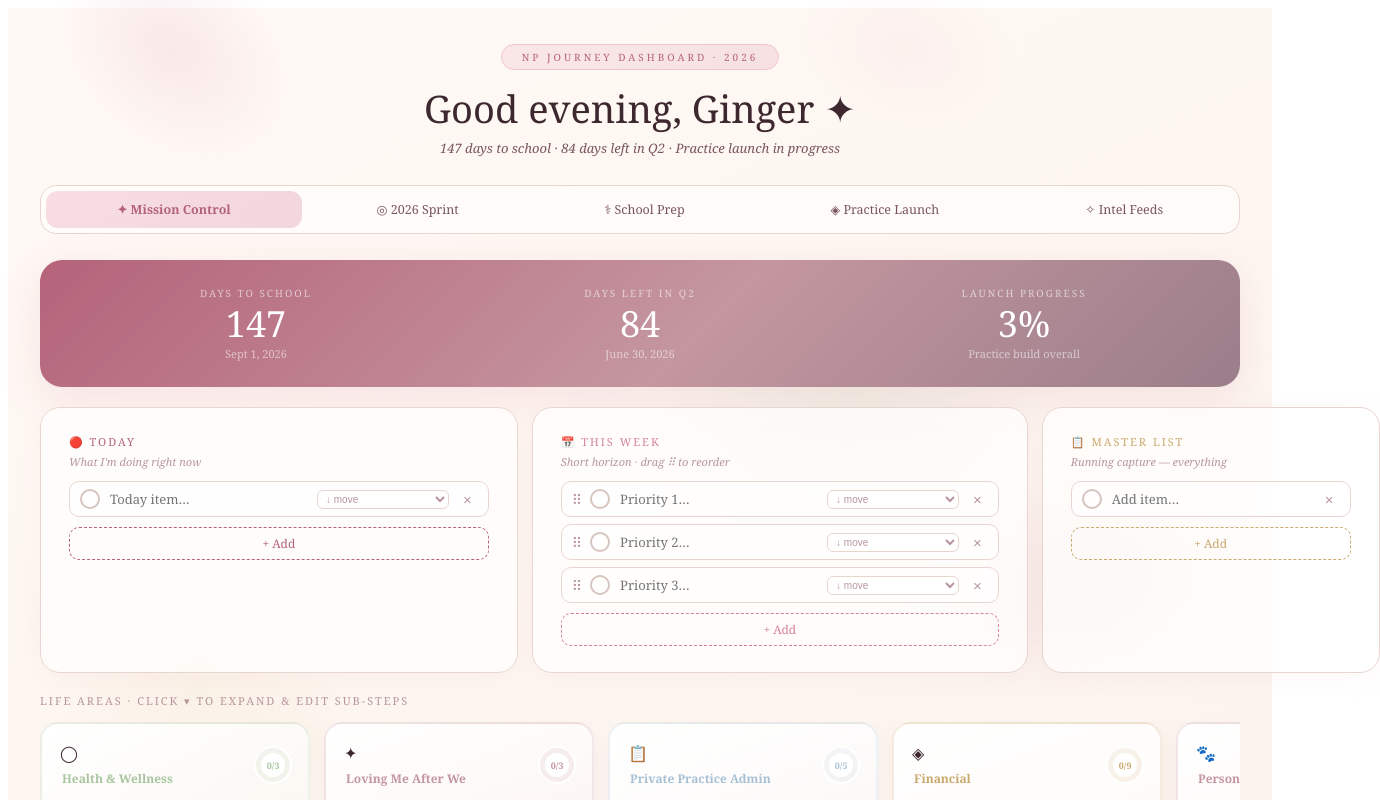
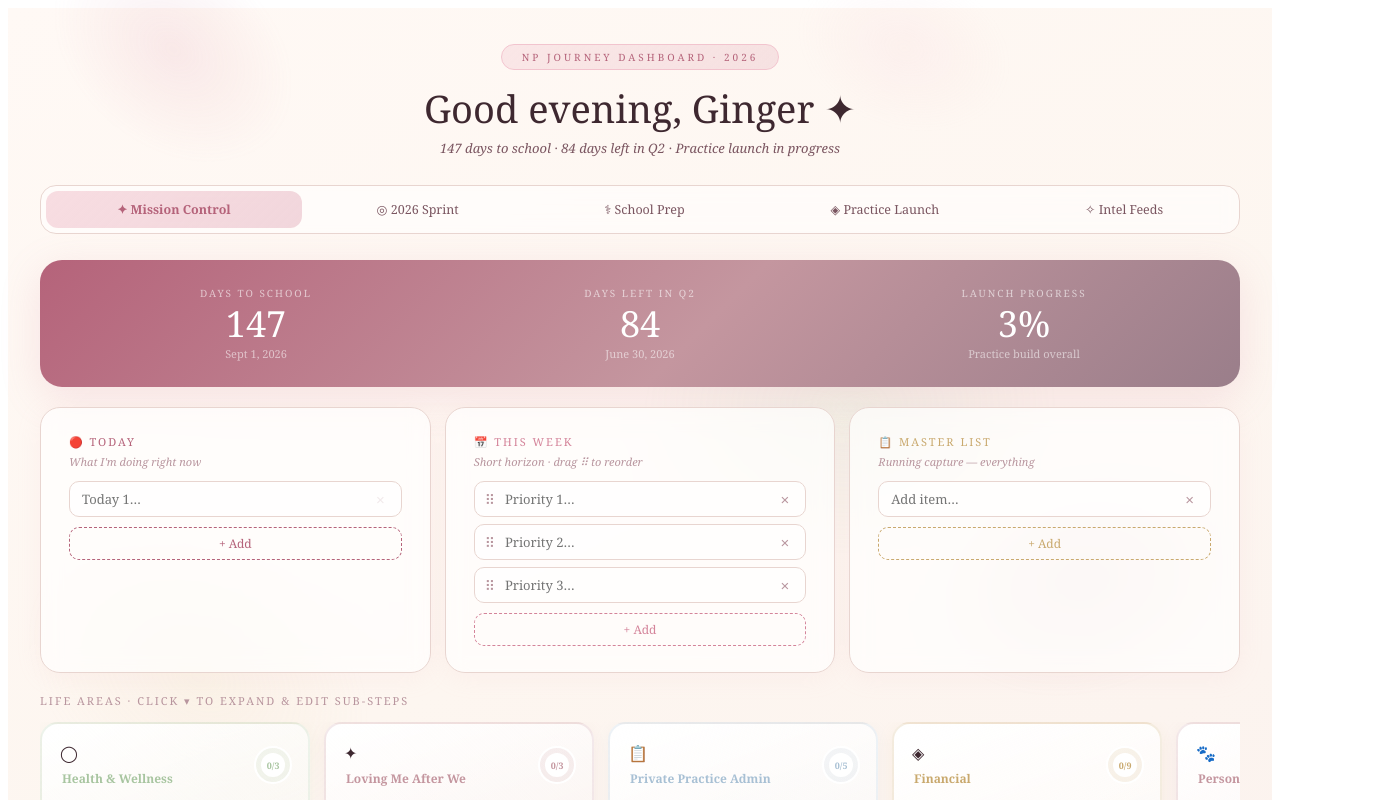
Before and after one commit to gingerlatte/master-sprint-dashboard, a React (Vite) app: page / in a window 1280 px wide. Shown: the top 800 px of the page, 1380 px wide, since content can reach past the window. Built offline with nearby package versions, Linux system fonts and the light colour scheme.

Commit message:
Update App.jsx

```diff
--- a/src/App.jsx
+++ b/src/App.jsx
@@ -232,8 +232,8 @@ export default function App(){
   const [summaries,setSummaries]=useState({});
   const [summarizing,setSummarizing]=useState({});
   const [priorityList,setPriorityList]=useState(()=>load(SK.plist,[]));
-  const [todayList,setTodayList]=useState(()=>load("g_today",[{text:"",done:false}]));
-  const [masterList,setMasterList]=useState(()=>load("g_master",[{text:"",done:false}]));
+  const [todayList,setTodayList]=useState(()=>load("g_today",[""]));
+  const [masterList,setMasterList]=useState(()=>load("g_master",[""]));
   const [intelAnalysis,setIntelAnalysis]=useState(null);
   const [intelAnalyzing,setIntelAnalyzing]=useState(false);
   const [intelOpen,setIntelOpen]=useState(false);
@@ -453,20 +453,13 @@ export default function App(){
                 <p style={{margin:"0 0 12px",fontSize:"11px",color:C.muted,fontStyle:"italic"}}>What I'm doing right now</p>
                 <div style={{display:"flex",flexDirection:"column",gap:"7px"}}>
                   {(todayList||[]).map((p,i)=>(
-                    <div key={i} style={{display:"flex",alignItems:"center",gap:"8px",padding:"7px 10px",borderRadius:"10px",background:p.done?"rgba(0,0,0,0.03)":"rgba(255,255,255,0.6)",border:`1px solid ${p.done?C.taupe:C.dusty}`}}>
-                      <div onClick={()=>{const n=[...todayList];n[i]={...n[i],done:!n[i].done};setTodayList(n);}} style={{width:"16px",height:"16px",borderRadius:"50%",flexShrink:0,border:`2px solid ${p.done?C.deep:C.taupe}`,background:p.done?C.deep:"transparent",cursor:"pointer",display:"flex",alignItems:"center",justifyContent:"center"}}>
-                        {p.done&&<span style={{color:"white",fontSize:"9px"}}>✓</span>}
-                      </div>
-                      <input value={p.text||""} placeholder="Today item…" onChange={e=>{const n=[...todayList];n[i]={...n[i],text:e.target.value};setTodayList(n);}} style={{flex:1,border:"none",background:"transparent",fontSize:"13px",color:p.done?C.muted:C.text,fontFamily:"Georgia,serif",outline:"none",textDecoration:p.done?"line-through":"none"}}/>
-                      <select onChange={e=>{if(e.target.value){const item={id:`moved_${Date.now()}`,text:p.text||"",done:false,subs:[]};setMissionTodos(prev=>prev.map(c=>c.id!==e.target.value?c:{...c,items:[...c.items,item]}));setTodayList(todayList.filter((_,idx)=>idx!==i));e.target.value="";}}} style={{fontSize:"10px",color:C.muted,border:`1px solid ${C.dusty}`,borderRadius:"6px",background:"white",cursor:"pointer",padding:"2px 4px"}} defaultValue="">
-                        <option value="">↓ move</option>
-                        {missionTodos.map(c=><option key={c.id} value={c.id}>{c.label}</option>)}
-                      </select>
-                      <button onClick={()=>setTodayList(todayList.filter((_,idx)=>idx!==i))} style={{background:"transparent",border:"none",color:C.muted,fontSize:"15px",cursor:"pointer"}}>×</button>
+                    <div key={i} style={{display:"flex",alignItems:"center",gap:"8px",padding:"7px 10px",borderRadius:"10px",background:"rgba(255,255,255,0.6)",border:`1px solid ${C.dusty}`}}>
+                      <input value={p} placeholder={`Today ${i+1}…`} onChange={e=>{const n=[...todayList];n[i]=e.target.value;setTodayList(n);}} style={{flex:1,border:"none",background:"transparent",fontSize:"13px",color:p?C.text:C.muted,fontFamily:"Georgia,serif",outline:"none"}}/>
+                      <button onClick={()=>setTodayList(todayList.filter((_,idx)=>idx!==i))} style={{background:"transparent",border:"none",color:C.muted,fontSize:"15px",cursor:"pointer",opacity:todayList.length===1?0.2:1}}>×</button>
                     </div>
                   ))}
                 </div>
-                <button onClick={()=>setTodayList(p=>[...p,{text:"",done:false}])} style={{marginTop:"10px",width:"100%",padding:"7px",borderRadius:"10px",border:`1px dashed ${C.deep}`,background:"transparent",color:C.deep,fontSize:"12px",cursor:"pointer",fontFamily:"Georgia,serif"}}>+ Add</button>
+                <button onClick={()=>setTodayList(p=>[...p,""])} style={{marginTop:"10px",width:"100%",padding:"7px",borderRadius:"10px",border:`1px dashed ${C.deep}`,background:"transparent",color:C.deep,fontSize:"12px",cursor:"pointer",fontFamily:"Georgia,serif"}}>+ Add</button>
               </div>
 
               {/* THIS WEEK */}
@@ -474,28 +467,18 @@ export default function App(){
                 <div style={{fontSize:"11px",letterSpacing:"2px",textTransform:"uppercase",color:C.rose,marginBottom:"5px"}}>📅 This Week</div>
                 <p style={{margin:"0 0 12px",fontSize:"11px",color:C.muted,fontStyle:"italic"}}>Short horizon · drag ⠿ to reorder</p>
                 <div style={{display:"flex",flexDirection:"column",gap:"7px"}}>
-                  {priorities.map((p,i)=>{
-                    const txt=typeof p==="object"?p.text:p;
-                    const done=typeof p==="object"?p.done:false;
-                    return(
+                  {priorities.map((p,i)=>(
                     <div key={i} draggable
                       onDragStart={e=>{e.dataTransfer.effectAllowed="move";setPriDrag(i);}}
                       onDragOver={e=>{e.preventDefault();setPriDragOver(i);}}
                       onDrop={e=>{e.preventDefault();if(priDrag===null||priDrag===i)return;const next=[...priorities];const[moved]=next.splice(priDrag,1);next.splice(i,0,moved);setPri(next);setPriDrag(null);setPriDragOver(null);}}
                       onDragEnd={()=>{setPriDrag(null);setPriDragOver(null);}}
-                      style={{display:"flex",alignItems:"center",gap:"8px",padding:"7px 10px",borderRadius:"10px",background:done?"rgba(0,0,0,0.03)":priDragOver===i?`${C.blush}30`:"rgba(255,255,255,0.6)",border:`1px solid ${done?C.taupe:priDragOver===i?C.rose:C.dusty}`}}>
+                      style={{display:"flex",alignItems:"center",gap:"8px",padding:"7px 10px",borderRadius:"10px",background:priDragOver===i?`${C.blush}30`:"rgba(255,255,255,0.6)",border:`1px solid ${priDragOver===i?C.rose:C.dusty}`}}>
                       <span style={{color:C.muted,fontSize:"14px",cursor:"grab"}}>⠿</span>
-                      <div onClick={()=>{const n=[...priorities];n[i]=typeof n[i]==="object"?{...n[i],done:!n[i].done}:{text:n[i],done:true};setPri(n);}} style={{width:"16px",height:"16px",borderRadius:"50%",flexShrink:0,border:`2px solid ${done?C.rose:C.taupe}`,background:done?C.rose:"transparent",cursor:"pointer",display:"flex",alignItems:"center",justifyContent:"center"}}>
-                        {done&&<span style={{color:"white",fontSize:"9px"}}>✓</span>}
-                      </div>
-                      <input value={txt} placeholder={`Priority ${i+1}…`} onChange={e=>{const n=[...priorities];n[i]=typeof n[i]==="object"?{...n[i],text:e.target.value}:e.target.value;setPri(n);}} style={{flex:1,border:"none",background:"transparent",fontSize:"13px",color:done?C.muted:txt?C.text:C.muted,fontFamily:"Georgia,serif",outline:"none",textDecoration:done?"line-through":"none"}}/>
-                      <select onChange={e=>{if(e.target.value){const item={id:`moved_${Date.now()}`,text:txt,done:false,subs:[]};setMissionTodos(prev=>prev.map(c=>c.id!==e.target.value?c:{...c,items:[...c.items,item]}));setPri(priorities.filter((_,idx)=>idx!==i));e.target.value="";}}} style={{fontSize:"10px",color:C.muted,border:`1px solid ${C.dusty}`,borderRadius:"6px",background:"white",cursor:"pointer",padding:"2px 4px"}} defaultValue="">
-                        <option value="">↓ move</option>
-                        {missionTodos.map(c=><option key={c.id} value={c.id}>{c.label}</option>)}
-                      </select>
-                      <button onClick={()=>setPri(priorities.filter((_,idx)=>idx!==i))} style={{background:"transparent",border:"none",color:C.muted,fontSize:"15px",cursor:"pointer"}}>×</button>
+                      <input value={p} placeholder={`Priority ${i+1}…`} onChange={e=>{const n=[...priorities];n[i]=e.target.value;setPri(n);}} style={{flex:1,border:"none",background:"transparent",fontSize:"13px",color:p?C.text:C.muted,fontFamily:"Georgia,serif",outline:"none"}}/>
+                      <button onClick={()=>setPri(priorities.filter((_,idx)=>idx!==i))} style={{background:"transparent",border:"none",color:C.muted,fontSize:"15px",cursor:"pointer",opacity:priorities.length===1?0.2:1}}>×</button>
                     </div>
-                  );})}
+                  ))}
                 </div>
                 <button onClick={()=>setPri(p=>[...p,""])} style={{marginTop:"10px",width:"100%",padding:"7px",borderRadius:"10px",border:`1px dashed ${C.rose}`,background:"transparent",color:C.rose,fontSize:"12px",cursor:"pointer",fontFamily:"Georgia,serif"}}>+ Add</button>
               </div>
@@ -506,16 +489,13 @@ export default function App(){
                 <p style={{margin:"0 0 12px",fontSize:"11px",color:C.muted,fontStyle:"italic"}}>Running capture — everything</p>
                 <div style={{display:"flex",flexDirection:"column",gap:"7px",maxHeight:"220px",overflowY:"auto"}}>
                   {(masterList||[]).map((p,i)=>(
-                    <div key={i} style={{display:"flex",alignItems:"center",gap:"8px",padding:"7px 10px",borderRadius:"10px",background:p.done?"rgba(0,0,0,0.03)":"rgba(255,255,255,0.6)",border:`1px solid ${p.done?C.taupe:C.dusty}`}}>
-                      <div onClick={()=>{const n=[...masterList];n[i]={...n[i],done:!n[i].done};setMasterList(n);}} style={{width:"16px",height:"16px",borderRadius:"50%",flexShrink:0,border:`2px solid ${p.done?C.gold:C.taupe}`,background:p.done?C.gold:"transparent",cursor:"pointer",display:"flex",alignItems:"center",justifyContent:"center"}}>
-                        {p.done&&<span style={{color:"white",fontSize:"9px"}}>✓</span>}
-                      </div>
-                      <input value={p.text||""} placeholder="Add item…" onChange={e=>{const n=[...masterList];n[i]={...n[i],text:e.target.value};setMasterList(n);}} style={{flex:1,border:"none",background:"transparent",fontSize:"13px",color:p.done?C.muted:(p.text?C.text:C.muted),fontFamily:"Georgia,serif",outline:"none",textDecoration:p.done?"line-through":"none"}}/>
+                    <div key={i} style={{display:"flex",alignItems:"center",gap:"8px",padding:"7px 10px",borderRadius:"10px",background:"rgba(255,255,255,0.6)",border:`1px solid ${C.dusty}`}}>
+                      <input value={p} placeholder="Add item…" onChange={e=>{const n=[...masterList];n[i]=e.target.value;setMasterList(n);}} style={{flex:1,border:"none",background:"transparent",fontSize:"13px",color:p?C.text:C.muted,fontFamily:"Georgia,serif",outline:"none"}}/>
                       <button onClick={()=>setMasterList(masterList.filter((_,idx)=>idx!==i))} style={{background:"transparent",border:"none",color:C.muted,fontSize:"15px",cursor:"pointer"}}>×</button>
                     </div>
                   ))}
                 </div>
-                <button onClick={()=>setMasterList(p=>[...p,{text:"",done:false}])} style={{marginTop:"10px",width:"100%",padding:"7px",borderRadius:"10px",border:`1px dashed ${C.gold}`,background:"transparent",color:C.gold,fontSize:"12px",cursor:"pointer",fontFamily:"Georgia,serif"}}>+ Add</button>
+                <button onClick={()=>setMasterList(p=>[...p,""])} style={{marginTop:"10px",width:"100%",padding:"7px",borderRadius:"10px",border:`1px dashed ${C.gold}`,background:"transparent",color:C.gold,fontSize:"12px",cursor:"pointer",fontFamily:"Georgia,serif"}}>+ Add</button>
               </div>
             </div>
             <div>
```
